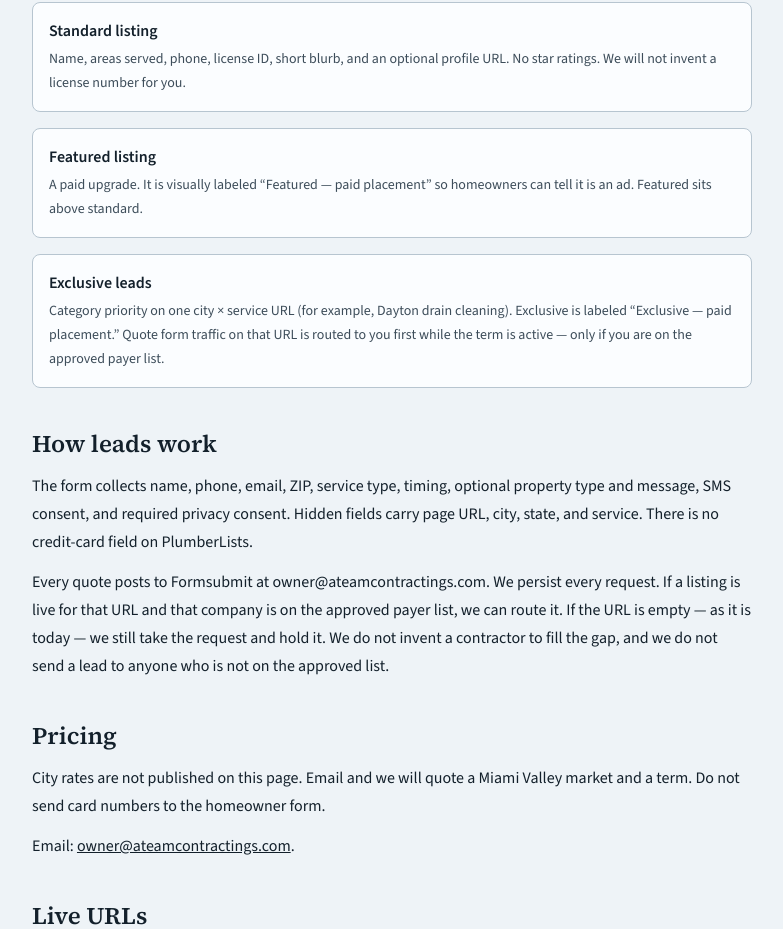
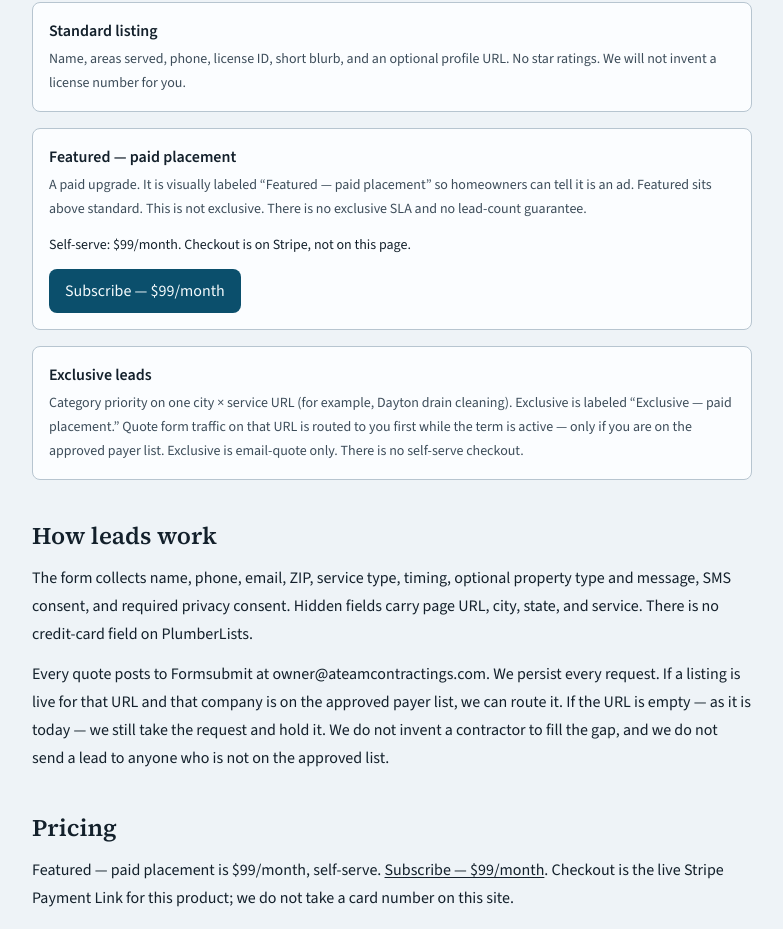
Before and after one commit to ateamowner/plumberlists, a Next.js app: page /for-pros in a window 1280 px wide. Shown: the part 460-1389 px from the top of the page, without its empty margins (248-1031 px from the left). Built offline with nearby package versions, Linux system fonts and the light colour scheme; no server answers.

Commit message:
Add self-serve Stripe Featured checkout on /for-pros
Featured — paid placement is $99/month via the existing Stripe Payment Link. Exclusive stays email-quote only.

Co-authored-by: ateamowner <ateamowner@users.noreply.github.com>

```diff
--- a/src/app/for-pros/page.tsx
+++ b/src/app/for-pros/page.tsx
@@ -5,7 +5,7 @@ import { liveCitySlugs, servicePath, site } from "@/config/site";
 
 export const metadata: Metadata = {
   title: `For plumbing companies — ${site.name}`,
-  description: `How contractors buy ${site.name} listings and exclusive leads. Standard, featured, and exclusive. No credit card on this page.`,
+  description: `How contractors buy ${site.name} listings and exclusive leads. Featured — paid placement is $99/month self-serve. Exclusive is email quote only. No credit card on the homeowner form.`,
 };
 
 export default function ForProsPage() {
@@ -35,11 +35,22 @@ export default function ForProsPage() {
           </p>
         </li>
         <li className="rounded-lg border border-border bg-card p-4">
-          <p className="font-semibold">Featured listing</p>
+          <p className="font-semibold">Featured — paid placement</p>
           <p className="mt-1 text-sm leading-6 text-muted-foreground">
             A paid upgrade. It is visually labeled “Featured — paid placement”
             so homeowners can tell it is an ad. Featured sits above standard.
+            This is not exclusive. There is no exclusive SLA and no lead-count
+            guarantee.
           </p>
+          <p className="mt-3 text-sm leading-6">
+            Self-serve: $99/month. Checkout is on Stripe, not on this page.
+          </p>
+          <a
+            href={site.featuredCheckoutUrl}
+            className="mt-3 inline-flex h-11 items-center justify-center rounded-lg bg-primary px-4 text-base font-medium text-primary-foreground hover:bg-primary/90"
+          >
+            Subscribe — $99/month
+          </a>
         </li>
         <li className="rounded-lg border border-border bg-card p-4">
           <p className="font-semibold">Exclusive leads</p>
@@ -48,6 +59,7 @@ export default function ForProsPage() {
             drain cleaning). Exclusive is labeled “Exclusive — paid placement.”
             Quote form traffic on that URL is routed to you first while the
             term is active — only if you are on the approved payer list.
+            Exclusive is email-quote only. There is no self-serve checkout.
           </p>
         </li>
       </ul>
@@ -72,9 +84,17 @@ export default function ForProsPage() {
 
       <h2 className="mt-10 font-heading text-2xl font-semibold">Pricing</h2>
       <p className="mt-3 leading-7">
-        City rates are not published on this page. Email and we will quote a
-        Miami Valley market and a term. Do not send card numbers to the
-        homeowner form.
+        Featured — paid placement is $99/month, self-serve.{" "}
+        <a href={site.featuredCheckoutUrl} className="underline underline-offset-2">
+          Subscribe — $99/month
+        </a>
+        . Checkout is the live Stripe Payment Link for this product; we do not
+        take a card number on this site.
+      </p>
+      <p className="mt-3 leading-7">
+        Exclusive leads stay email-quote only. Those city rates are not
+        published on this page. Email and we will quote a Miami Valley market
+        and a term. Do not send card numbers to the homeowner form.
       </p>
       <p className="mt-3 leading-7">
         Email:{" "}
--- a/src/config/site.ts
+++ b/src/config/site.ts
@@ -16,6 +16,11 @@ export const site = {
   /** Native HTML POST to Formsubmit. No fetch/XHR, no API key. */
   formAction: "https://formsubmit.co/owner@ateamcontractings.com",
   formRedirect: "https://plumberlists.com/request-sent/",
+  /**
+   * Live Stripe Payment Link for Featured — paid placement ($99/month).
+   * Do not recreate or change this product in Stripe from the site repo.
+   */
+  featuredCheckoutUrl: "https://buy.stripe.com/6oUcN62yh8PibSJ4Rpdwc0b",
   tagline: "A directory of plumbers. Not a plumber.",
   year: 2026,
   description:
```
